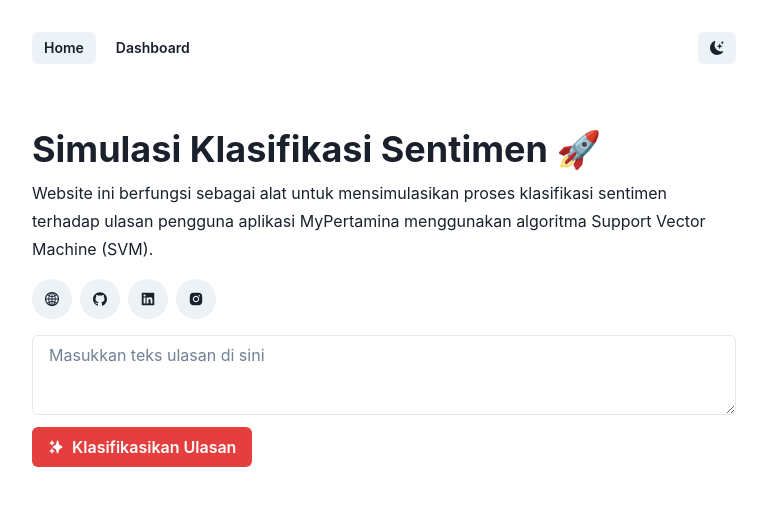
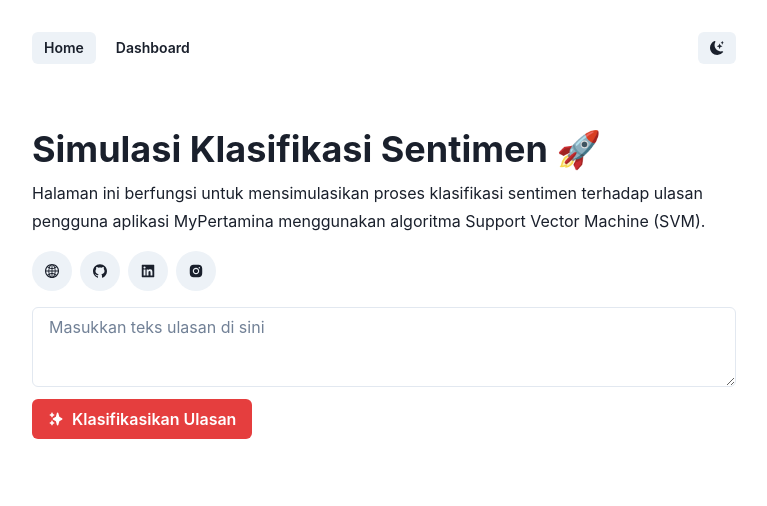
Before and after one commit to Ikram-Maulana/sentiment-analysis-simulation, a Next.js app: page / in a window 1280 px wide. Shown: the top 506 px of the page, without its empty margins (256-1023 px from the left). Built offline with nearby package versions, Linux system fonts and the light colour scheme.

Commit message:
Feat: Update Index Page
Update:
Change description of the page

```diff
--- a/src/pages/index.tsx
+++ b/src/pages/index.tsx
@@ -67,7 +67,7 @@ export default function Home() {
           <section className="hero">
             <Header
               title="Simulasi Klasifikasi Sentimen 🚀"
-              description="Website ini berfungsi sebagai alat untuk mensimulasikan proses klasifikasi sentimen terhadap ulasan pengguna aplikasi MyPertamina menggunakan algoritma Support Vector Machine (SVM)."
+              description="Halaman ini berfungsi untuk mensimulasikan proses klasifikasi sentimen terhadap ulasan pengguna aplikasi MyPertamina menggunakan algoritma Support Vector Machine (SVM)."
             />
             <Socials />
           </section>
```
